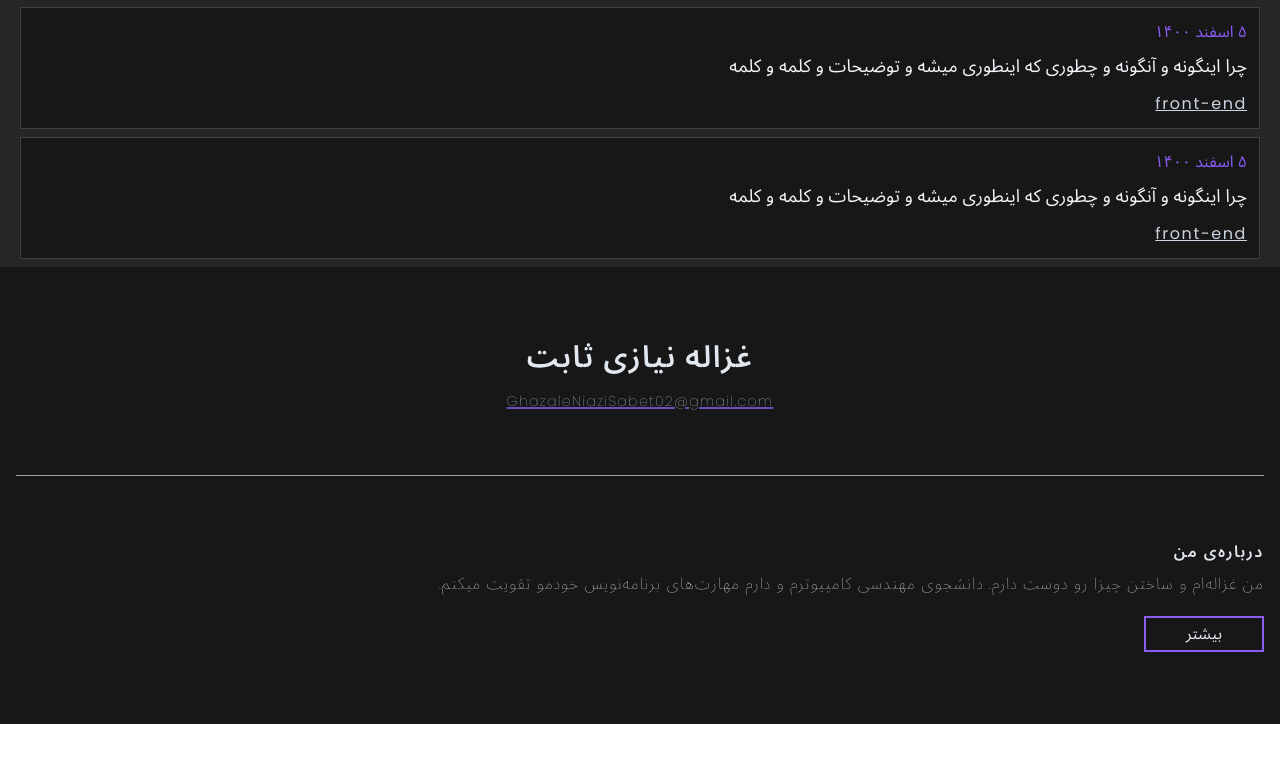
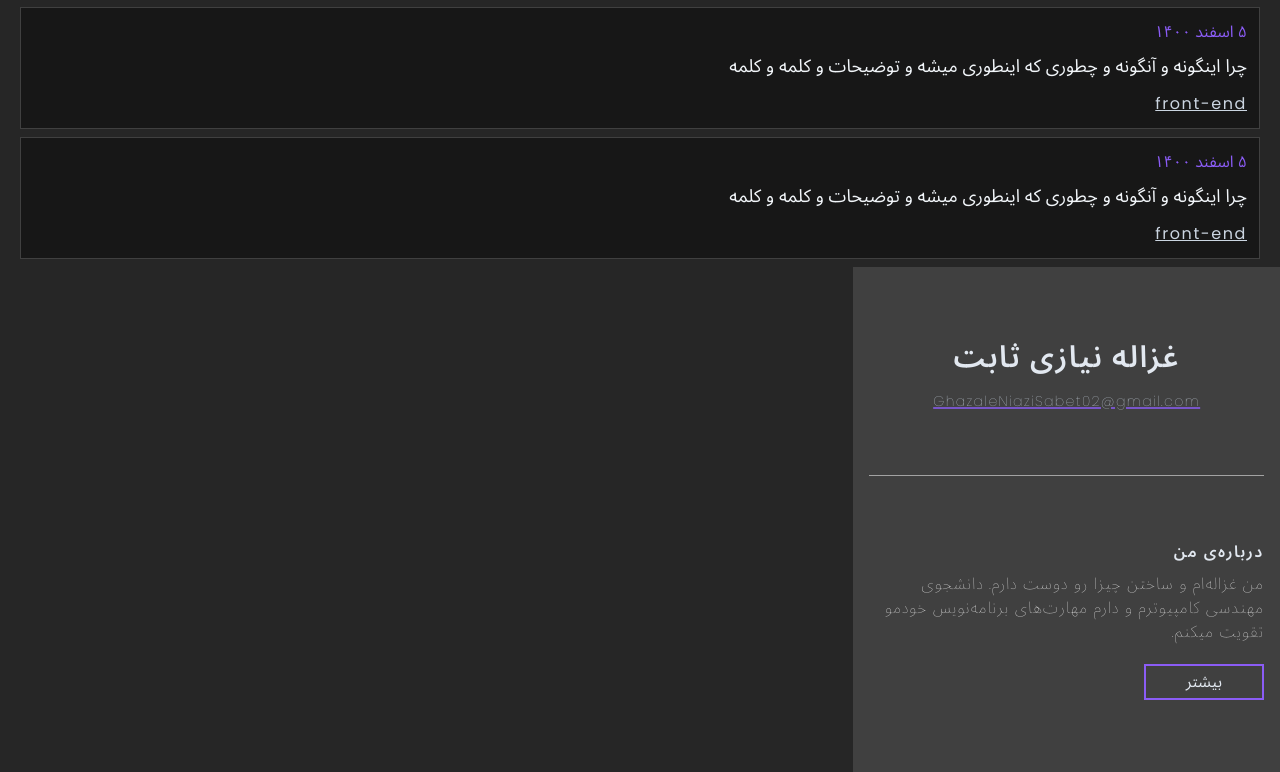
Before and after one commit to GhazalehNiazi/myblog, a React (Create React App) app: page /myblog/articles in a window 1280 px wide. Shown: the part 464-1236 px from the top of the page. Before the commit the page ends 1188 px from the top, so only its background shows below. Built offline with nearby package versions, Linux system fonts and the light colour scheme.

Commit message:
responsive main page for desktop

```diff
--- a/src/App.tsx
+++ b/src/App.tsx
@@ -29,7 +29,7 @@ function App() {
     <div className="App bg-neutral-900 ">
       <Menu setShowMenu={clickHandler} showMenu={showMenu} />
       <Navigation setShowMenu={clickHandler} showMenu={showMenu} />
-      <main className="bg-neutral-700 ">
+      <main className="bg-neutral-700 flex flex-col lg:flex-row lg:min-h-[91.4vh] lg:justify-between">
         <HeroAboutMe />
         <Sidebar />
       </main>
--- a/src/components/HeroAboutMe.tsx
+++ b/src/components/HeroAboutMe.tsx
@@ -2,7 +2,7 @@ import React from "react";
 
 function HeroAboutMe() {
   return (
-    <div className=" mt-10 p-4 text-slate-100 bg-neutral-900/75">
+    <div className=" mt-10 p-4 text-slate-100 bg-neutral-900/75 lg:max-h-min lg:mx-12  lg:grow lg:justify-self-center lg:self-start">
       <div className="flex items-center justify-center flex-col border-b border-neutral-500 pb-14">
         <h1 className="text-3xl  font-medium py-5">درباره‌ی این سایت</h1>
         <p className="text-md font-thin tracking-wider flex items-center justify-center text-center text-slate-100">
--- a/src/components/Sidebar.tsx
+++ b/src/components/Sidebar.tsx
@@ -2,7 +2,7 @@ import React from "react";
 
 function Sidebar() {
   return (
-    <div className="bg-neutral-900 text-slate-200 flex flex-col  justify-between p-2 align-center font-['Noto Sans Arabic'] px-4">
+    <div className="bg-neutral-900 text-slate-200 flex flex-col  justify-between p-2 align-center font-['Noto Sans Arabic'] px-4 lg:bg-neutral-700 lg:w-4/12">
       <div className="flex items-center justify-center flex-col py-16 border-b border-neutral-400">
         <h1 className="text-3xl font-semibold tracking-wider pb-4 ">
           غزاله نیازی ثابت
```
